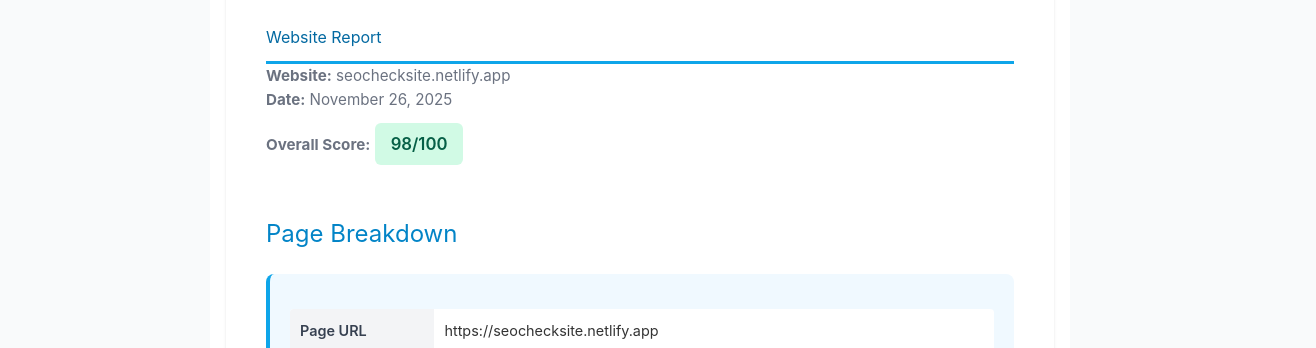
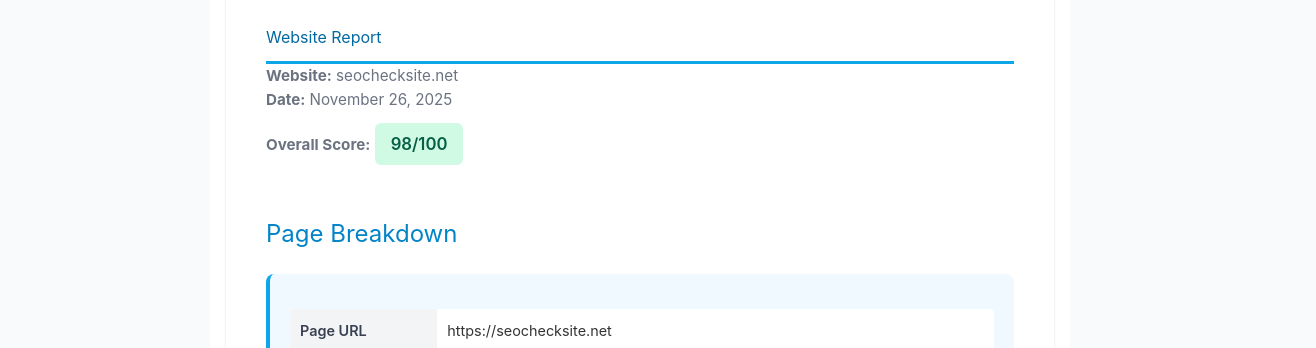
Before and after one commit to Mreoch1/checksite, a Next.js app: page /sample-report in a window 1280 px wide. Shown: the part 452-800 px from the top of the page, 1316 px wide, since content can reach past the window. Built offline with nearby package versions, Linux system fonts and the light colour scheme; no server answers.

Commit message:
Proofread fixes: fix {{AUDIT_ID}} template variable, fix netlify.app fallback URLs across 6 files, fix double 9313 typo

```diff
--- a/app/api/admin/check-audit/route.ts
+++ b/app/api/admin/check-audit/route.ts
@@ -73,7 +73,7 @@ export async function GET(request: NextRequest) {
     }
 
     // Check if report URL would work
-    const reportUrl = `${process.env.NEXT_PUBLIC_SITE_URL || 'https://seochecksite.netlify.app'}/report/${auditId}`
+    const reportUrl = `${process.env.NEXT_PUBLIC_SITE_URL || 'https://seochecksite.net'}/report/${auditId}`
     const reportAccessible = audit.status === 'completed' && audit.formatted_report_html
 
     return NextResponse.json({
--- a/app/api/sitemap/route.ts
+++ b/app/api/sitemap/route.ts
@@ -6,7 +6,7 @@ export const revalidate = 0
 export async function GET(request: NextRequest) {
   try {
     // Use the netlify.app domain (no custom domain)
-    const baseUrl = process.env.NEXT_PUBLIC_SITE_URL || 'https://seochecksite.netlify.app'
+    const baseUrl = process.env.NEXT_PUBLIC_SITE_URL || 'https://seochecksite.net'
 
     // Generate sitemap XML with dynamic domain
     const pages = [
--- a/app/api/test-email-detailed/route.ts
+++ b/app/api/test-email-detailed/route.ts
@@ -42,7 +42,7 @@ export async function POST(request: NextRequest) {
       <h1>Test Email from SEO CheckSite</h1>
       <p>This is a test email to verify email delivery is working.</p>
       <p>If you received this, your email configuration is correct!</p>
-      <p><a href="https://seochecksite.netlify.app/report/${testAuditId}">View Test Report</a></p>
+      <p><a href="https://seochecksite.net/report/${testAuditId}">View Test Report</a></p>
     `
 
     console.log(`Attempting to send test email to ${email}`)
--- a/app/api/test-email/route.ts
+++ b/app/api/test-email/route.ts
@@ -27,7 +27,7 @@ export async function POST(request: NextRequest) {
       <h1>Test Email from SEO CheckSite</h1>
       <p>This is a test email to verify email delivery is working.</p>
       <p>If you received this, your email configuration is correct!</p>
-      <p><a href="https://seochecksite.netlify.app/report/${testAuditId}">View Test Report</a></p>
+      <p><a href="https://seochecksite.net/report/${testAuditId}">View Test Report</a></p>
     `
 
     console.log(`Sending test email to ${email}`)
--- a/app/recommend/layout.tsx
+++ b/app/recommend/layout.tsx
@@ -1,6 +1,6 @@
 import { Metadata } from 'next'
 
-const siteUrl = process.env.NEXT_PUBLIC_SITE_URL || 'https://seochecksite.netlify.app'
+const siteUrl = process.env.NEXT_PUBLIC_SITE_URL || 'https://seochecksite.net'
 
 export const metadata: Metadata = {
   title: 'Select Audit Modules | SEO CheckSite',
--- a/app/report/[id]/page.tsx
+++ b/app/report/[id]/page.tsx
@@ -25,7 +25,7 @@ export async function generateMetadata({ params }: { params: { id: string } }):
     ? new Date(audit.completed_at).toLocaleDateString('en-US', { year: 'numeric', month: 'long', day: 'numeric' })
     : new Date().toLocaleDateString('en-US', { year: 'numeric', month: 'long', day: 'numeric' })
 
-  const siteUrl = process.env.NEXT_PUBLIC_SITE_URL || 'https://seochecksite.netlify.app'
+  const siteUrl = process.env.NEXT_PUBLIC_SITE_URL || 'https://seochecksite.net'
 
   return {
     title: `Website Audit Report for ${domain} - ${reportDate} | SEO CheckSite`,
--- a/app/sample-report/page.tsx
+++ b/app/sample-report/page.tsx
@@ -16,7 +16,7 @@ export const metadata: Metadata = {
     description: 'See what you\'ll get in your SEO audit report.',
   },
   alternates: {
-    canonical: `${process.env.NEXT_PUBLIC_SITE_URL || 'https://seochecksite.netlify.app'}/sample-report`,
+    canonical: `${process.env.NEXT_PUBLIC_SITE_URL || 'https://seochecksite.net'}/sample-report`,
   },
   robots: {
     index: true,
@@ -172,7 +172,7 @@ export default function SampleReportPage() {
 
     <h1 style="margin-top: 20px;">Website Report</h1>
     <div class="meta-info">
-      <p><strong>Website:</strong> seochecksite.netlify.app</p>
+      <p><strong>Website:</strong> seochecksite.net</p>
       <p><strong>Date:</strong> November 26, 2025</p>
       <p><strong>Overall Score:</strong>
         <span class="score-badge score-high">
@@ -185,8 +185,8 @@ export default function SampleReportPage() {
     <h2>Page Breakdown</h2>
     <div class="summary">
       <table class="evidence-table">
-        <tbody><tr><th>Page URL</th><td>https://seochecksite.netlify.app</td></tr>
-        <tr><th>Final URL (after redirect)</th><td>https://seochecksite.netlify.app/</td></tr>
+        <tbody><tr><th>Page URL</th><td>https://seochecksite.net</td></tr>
+        <tr><th>Final URL (after redirect)</th><td>https://seochecksite.net/</td></tr>
         <tr><th>Page Title</th><td>SEO CheckSite - Website Audit for Small Business Owners</td></tr>
         <tr><th>Page Description</th><td>Get a simple, jargon-free website report. No technical knowledge required. Professional SEO audits for small business owners.</td></tr>
         <tr><th>Main Heading (H1)</th><td>Get Your Website Checked</td></tr>
@@ -194,7 +194,7 @@ export default function SampleReportPage() {
         <tr><th>Images</th><td>1 total</td></tr>
         <tr><th>Links</th><td>5 internal, 0 external</td></tr>
         <tr><th>HTTPS</th><td>Yes ✓</td></tr>
-        <tr><th>Redirect</th><td>Yes (redirected from https://seochecksite.netlify.app to https://seochecksite.netlify.app/)</td></tr>
+        <tr><th>Redirect</th><td>Yes (redirected from https://seochecksite.net to https://seochecksite.net/)</td></tr>
       </tbody></table>
     </div>
 
@@ -323,9 +323,9 @@ Allow: /success
 Allow: /report/
 
 # Sitemap
-Sitemap: https://seochecksite.netlify.app/sitemap.xml
+Sitemap: https://seochecksite.net/sitemap.xml
 
-</td></tr><tr><th style="width: 30%;">Internal Links Count</th><td>5</td></tr><tr><th style="width: 30%;">Total Links Checked</th><td>5</td></tr><tr><th style="width: 30%;">Broken Links Count</th><td>0</td></tr><tr><th style="width: 30%;">Sitemap Exists</th><td>true</td></tr><tr><th style="width: 30%;">Sitemap Url</th><td>https://seochecksite.netlify.app/sitemap.xml</td></tr>
+</td></tr><tr><th style="width: 30%;">Internal Links Count</th><td>5</td></tr><tr><th style="width: 30%;">Total Links Checked</th><td>5</td></tr><tr><th style="width: 30%;">Broken Links Count</th><td>0</td></tr><tr><th style="width: 30%;">Sitemap Exists</th><td>true</td></tr><tr><th style="width: 30%;">Sitemap Url</th><td>https://seochecksite.net/sitemap.xml</td></tr>
             </tbody></table>
           </div>
 
@@ -455,7 +455,7 @@ Sitemap: https://seochecksite.netlify.app/sitemap.xml
           <div style="margin: 20px 0; padding: 15px; background: #fff; border-radius: 4px; border: 1px solid #e5e7eb;">
             <h4 style="margin-top: 0; color: #374151;">What We Found:</h4>
             <table class="evidence-table">
-              <tbody><tr><th style="width: 30%;">Schema Found</th><td>true</td></tr><tr><th style="width: 30%;">Schema Count</th><td>1</td></tr><tr><th style="width: 30%;">Schema Types</th><td>Organization</td></tr><tr><th style="width: 30%;">Schema Preview</th><td><pre style="white-space: pre-wrap; font-size: 0.85em; background: #f9fafb; padding: 12px; border-radius: 4px; border: 1px solid #e5e7eb; overflow-x: auto; max-width: 100%; margin: 0;">{"@context":"https://schema.org","@type":"Organization","name":"SEO CheckSite","url":"https://seochecksite.netlify.app","logo":"https://seochecksite.netlify.app/logo.svg","description":"Get a simple, ...</pre></td></tr>
+              <tbody><tr><th style="width: 30%;">Schema Found</th><td>true</td></tr><tr><th style="width: 30%;">Schema Count</th><td>1</td></tr><tr><th style="width: 30%;">Schema Types</th><td>Organization</td></tr><tr><th style="width: 30%;">Schema Preview</th><td><pre style="white-space: pre-wrap; font-size: 0.85em; background: #f9fafb; padding: 12px; border-radius: 4px; border: 1px solid #e5e7eb; overflow-x: auto; max-width: 100%; margin: 0;">{"@context":"https://schema.org","@type":"Organization","name":"SEO CheckSite","url":"https://seochecksite.net","logo":"https://seochecksite.net/logo.svg","description":"Get a simple, ...</pre></td></tr>
             </tbody></table>
           </div>
 
@@ -476,7 +476,7 @@ Sitemap: https://seochecksite.netlify.app/sitemap.xml
           <div style="margin: 20px 0; padding: 15px; background: #fff; border-radius: 4px; border: 1px solid #e5e7eb;">
             <h4 style="margin-top: 0; color: #374151;">What We Found:</h4>
             <table class="evidence-table">
-              <tbody><tr><th style="width: 30%;">Og Title</th><td>SEO CheckSite - Website Audit for Small Business Owners</td></tr><tr><th style="width: 30%;">Og Description</th><td>Get a simple, jargon-free website report. No technical knowledge required. Professional SEO audits for small business owners.</td></tr><tr><th style="width: 30%;">Og Image</th><td>https://seochecksite.netlify.app/logo.svg</td></tr><tr><th style="width: 30%;">Og Type</th><td>website</td></tr><tr><th style="width: 30%;">Og Url</th><td>https://seochecksite.netlify.app</td></tr><tr><th style="width: 30%;">Twitter Card</th><td>summary_large_image</td></tr><tr><th style="width: 30%;">Twitter Title</th><td>SEO CheckSite - Website Audit for Small Business Owners</td></tr><tr><th style="width: 30%;">Twitter Description</th><td>Get a simple, jargon-free website report. No technical knowledge required. Professional SEO audits for small business owners.</td></tr><tr><th style="width: 30%;">Twitter Image</th><td>https://seochecksite.netlify.app/logo.svg</td></tr>
+              <tbody><tr><th style="width: 30%;">Og Title</th><td>SEO CheckSite - Website Audit for Small Business Owners</td></tr><tr><th style="width: 30%;">Og Description</th><td>Get a simple, jargon-free website report. No technical knowledge required. Professional SEO audits for small business owners.</td></tr><tr><th style="width: 30%;">Og Image</th><td>https://seochecksite.net/logo.svg</td></tr><tr><th style="width: 30%;">Og Type</th><td>website</td></tr><tr><th style="width: 30%;">Og Url</th><td>https://seochecksite.net</td></tr><tr><th style="width: 30%;">Twitter Card</th><td>summary_large_image</td></tr><tr><th style="width: 30%;">Twitter Title</th><td>SEO CheckSite - Website Audit for Small Business Owners</td></tr><tr><th style="width: 30%;">Twitter Description</th><td>Get a simple, jargon-free website report. No technical knowledge required. Professional SEO audits for small business owners.</td></tr><tr><th style="width: 30%;">Twitter Image</th><td>https://seochecksite.net/logo.svg</td></tr>
             </tbody></table>
           </div>
 
```
